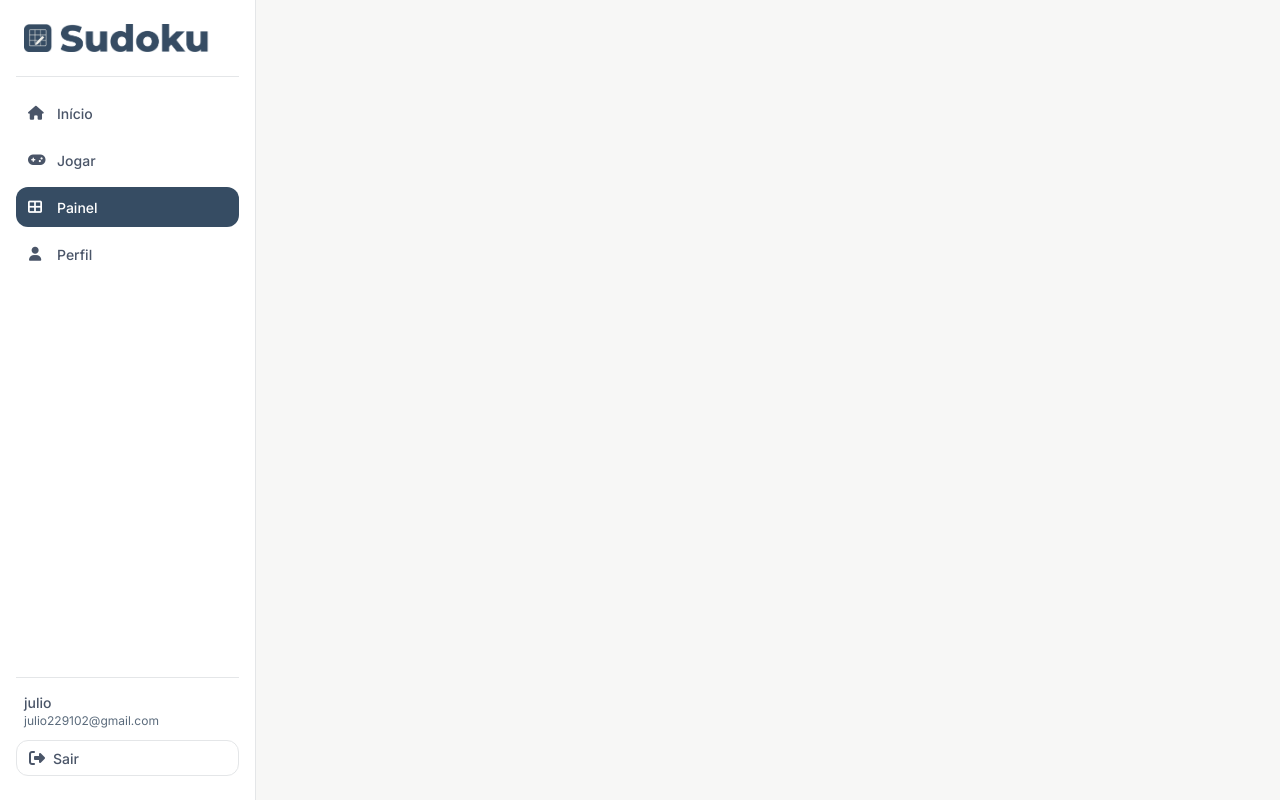
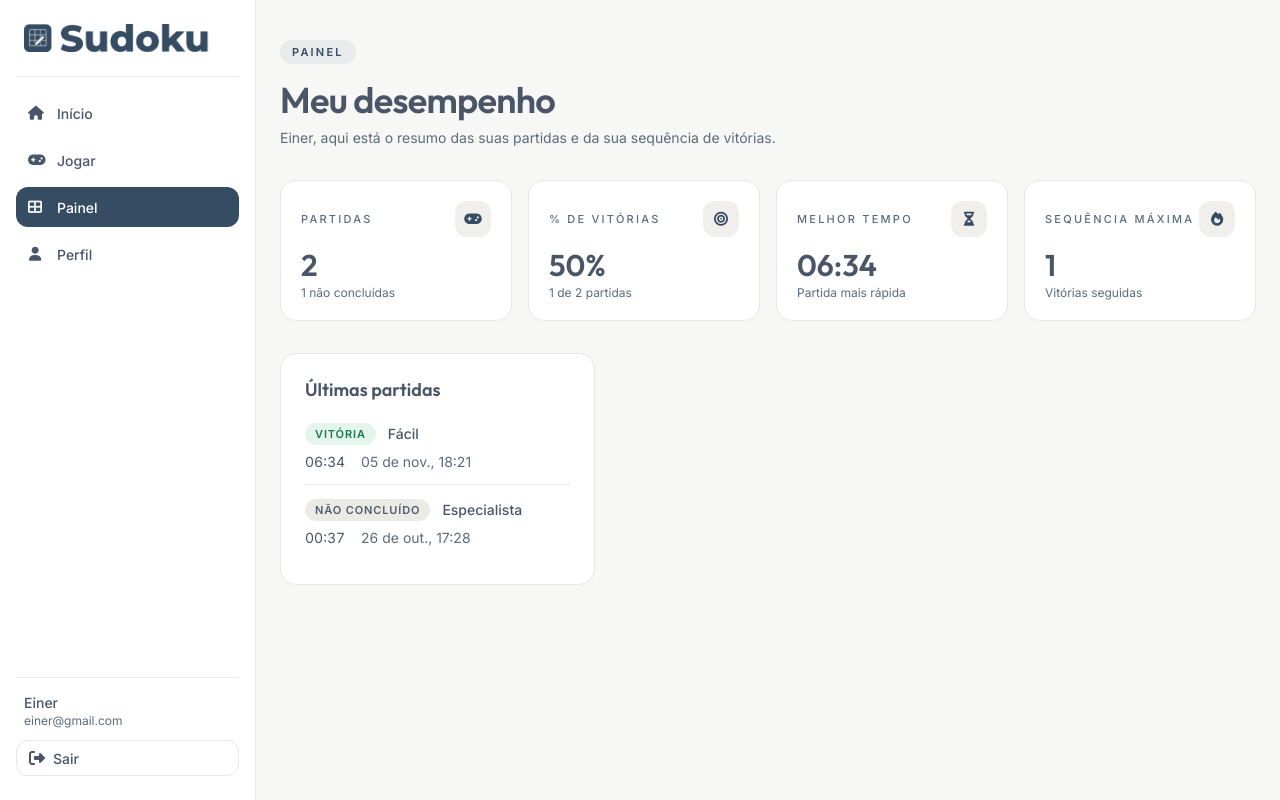
Before and after one commit to Einer-Sptech/sudoku-pi-individual, a website: page public/src/pages/Dashboard/painel.html in a window 1280 px wide. Drawn offline with Linux system fonts and the light colour scheme.

Commit message:
feat: Craição do painel e da pagina resultado

```diff
--- /dev/null
+++ b/public/src/css/pages/dashboard/painel/painel.css
@@ -0,0 +1,141 @@
+.kpis-painel {
+    display: grid;
+    grid-template-columns: repeat(4, 1fr);
+    gap: 16px;
+    margin-top: 32px;
+}
+
+.kpis {
+    display: grid;
+    grid-template-columns: repeat(3, 1fr);
+    gap: 16px;
+    margin-top: 16px;
+}
+
+.kpi {
+    min-height: 132px;
+    padding: 20px;
+}
+
+.kpi-topo{
+    display: flex;
+    justify-content: space-between;
+    align-items: center;
+}
+
+.kpi-rotulo {
+    font-size: 11px;
+    font-weight: 500;
+    letter-spacing: 0.14rem;
+    text-transform: uppercase;
+    color: var(--texto-suave);
+}
+
+.kpi-icone {
+    display: flex;
+    align-items: center;
+    justify-content: center;
+    width: 36px;
+    height: 36px;
+    border-radius: 12px;
+    background: #F0EFEB;
+    font-size: 14px;
+    color: var(--azul);
+}
+
+.kpi-valor {
+    margin-top: 10px;
+    font-family: var(--font-primary);
+    font-size: 30px;
+    font-weight: 600;
+    line-height: 1.2;
+}
+
+.kpi-dica {
+    margin-top: 2px;
+    font-size: 12px;
+    color: var(--texto-suave);
+}
+
+.painel-linha {
+    display: flex;
+    justify-content: flex-start;
+    margin-top: 32px;
+}
+
+.card-partidas {
+    width: calc((100% - 32px) / 3);
+    min-width: 300px;
+    padding: 24px;
+}
+
+.partidas-titulo {
+    font-family: var(--font-primary);
+    font-size: 18px;
+    font-weight: 600;
+}
+
+.partidas-lista {
+    margin-top: 8px;
+}
+
+.partida {
+    padding: 14px 0;
+}
+
+.partida + .partida {
+    border-top: 1px solid var(--borda);
+}
+
+.partida-topo {
+    display: flex;
+    align-items: center;
+    gap: 12px;
+}
+
+.partida-nivel {
+    font-size: 14px;
+    font-weight: 500;
+}
+
+.partida-info {
+    display: flex;
+    gap: 16px;
+    margin-top: 8px;
+    font-size: 14px;
+}
+
+.partida-tempo {
+    color: var(--texto);
+    font-variant-numeric: tabular-nums;
+}
+
+.partida-data {
+    color: var(--texto-suave);
+}
+
+.selo {
+    padding: 4px 10px;
+    border-radius: 999px;
+    font-size: 11px;
+    font-weight: 600;
+    letter-spacing: 0.08em;
+    text-transform: uppercase;
+    white-space: nowrap;
+}
+
+.selo-vitoria {
+    background: #E3F5EC;
+    color: #1E7A4C;
+}
+
+.selo-nao-concluido {
+    background: #ECEAE5;
+    color: #4F5E6D;
+}
+
+.partidas-vazio {
+    margin-top: 12px;
+    font-size: 14px;
+    color: var(--texto-suave);
+}
--- a/public/src/pages/Dashboard/painel.html
+++ b/public/src/pages/Dashboard/painel.html
@@ -8,6 +8,7 @@
     <link rel="stylesheet" href="https://cdnjs.cloudflare.com/ajax/libs/font-awesome/6.5.2/css/all.min.css">
     <link rel="stylesheet" href="../../css/pages/dashboard/app.css">
     <link rel="stylesheet" href="../../css/pages/dashboard/sidebar.css">
+    <link rel="stylesheet" href="../../css/pages/dashboard/painel/painel.css">
 </head>
 <body>
     <div class="app">
@@ -28,13 +29,84 @@
             </div>
 
             <div class="sidebar-usuario">
-                <p class="usuario-nome" id="nomeUsuario">julio</p>
-                <p class="usuario-email" id="emailUsuario">julio229102@gmail.com</p>
+                <p class="usuario-nome" id="nomeUsuario">Einer</p>
+                <p class="usuario-email" id="emailUsuario">einer@gmail.com</p>
                 <button type="button" class="btn-sair" onclick="sair()">
                     <i class="fa-solid fa-right-from-bracket"></i>Sair
                 </button>
             </div>
         </aside>
+        <main class="conteudo">
+            <div class="pagina">
+                <header>
+                    <span class="etiqueta">Painel</span>
+                    <h1 class="pagina-titulo">Meu desempenho</h1>
+                    <p class="pagina-subtitulo"><span id="nomeSubtitulo">Einer</span>, aqui está o resumo das suas partidas e da sua sequência de vitórias.</p>
+                </header>
+                <section class="kpis-painel">
+                    <div class="card kpi">
+                        <div class="kpi-topo">
+                            <span class="kpi-rotulo">Partidas</span>
+                            <span class="kpi-icone"><i class="fa-solid fa-gamepad"></i></span>
+                        </div>
+                        <p class="kpi-valor" id="kpiPartidas">2</p>
+                        <p class="kpi-dica" id="kpiNaoConcluidas">1 não concluídas</p>
+                    </div>
+                    <div class="card kpi">
+                        <div class="kpi-topo">
+                            <span class="kpi-rotulo">% de vitórias</span>
+                            <span class="kpi-icone"><i class="fa-solid fa-bullseye"></i></span>
+                        </div>
+                        <p class="kpi-valor" id="kpiTaxa">50%</p>
+                        <p class="kpi-dica" id="kpiTaxaDica">1 de 2 partidas</p>
+                    </div>
+                    <div class="card kpi">
+                        <div class="kpi-topo">
+                            <span class="kpi-rotulo">Melhor tempo</span>
+                            <span class="kpi-icone"><i class="fa-solid fa-hourglass-half"></i></span>
+                        </div>
+                        <p class="kpi-valor" id="kpiMelhorTempo">06:34</p>
+                        <p class="kpi-dica">Partida mais rápida</p>
+                    </div>
+                    <div class="card kpi">
+                        <div class="kpi-topo">
+                            <span class="kpi-rotulo">Sequência máxima</span>
+                            <span class="kpi-icone"><i class="fa-solid fa-fire"></i></span>
+                        </div>
+                        <p class="kpi-valor" id="kpiSequenciaMax">1</p>
+                        <p class="kpi-dica">Vitórias seguidas</p>
+                    </div>
+                </section>
+                <section class="painel-linha">
+                    <div class="card card-partidas">
+                        <h2 class="partidas-titulo">Últimas partidas</h2>
+                        <ul class="partidas-lista" id="listaPartidas">
+                            <li class="partida">
+                                <div class="partida-topo">
+                                    <span class="selo selo-vitoria">Vitória</span>
+                                    <span class="partida-nivel">Fácil</span>
+                                </div>
+                                <div class="partida-info">
+                                    <span class="partida-tempo">06:34</span>
+                                    <span class="partida-data">05 de nov., 18:21</span>
+                                </div>
+                            </li>
+                            <li class="partida">
+                                <div class="partida-topo">
+                                    <span class="selo selo-nao-concluido">Não concluído</span>
+                                    <span class="partida-nivel">Especialista</span>
+                                </div>
+                                <div class="partida-info">
+                                    <span class="partida-tempo">00:37</span>
+                                    <span class="partida-data">26 de out., 17:28</span>
+                                </div>
+                            </li>
+                        </ul>
+                        <p class="partidas-vazio" id="semPartidas" hidden>Você ainda não jogou nenhuma partida.</p>
+                    </div>
+                </section>
+            </div>
+        </main>
     </div>
 </body>
 </html>
```
Also changed, not shown: public/src/css/pages/dashboard/jogar/resultado.css (added, +138 -0 lines), public/src/pages/Dashboard/inicio.html (+3 -3 lines), public/src/pages/Dashboard/jogar.html (+2 -2 lines), public/src/pages/Dashboard/resultado.html (added, +80 -0 lines).
